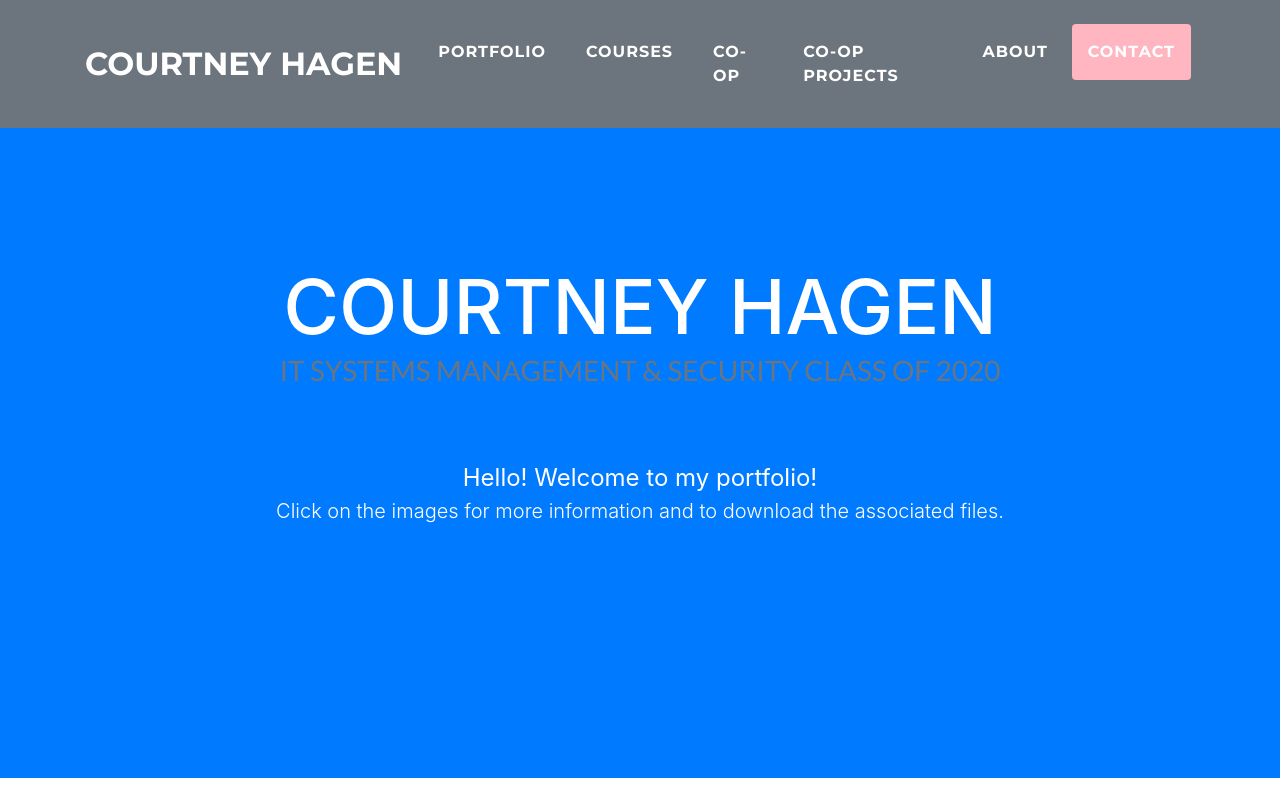
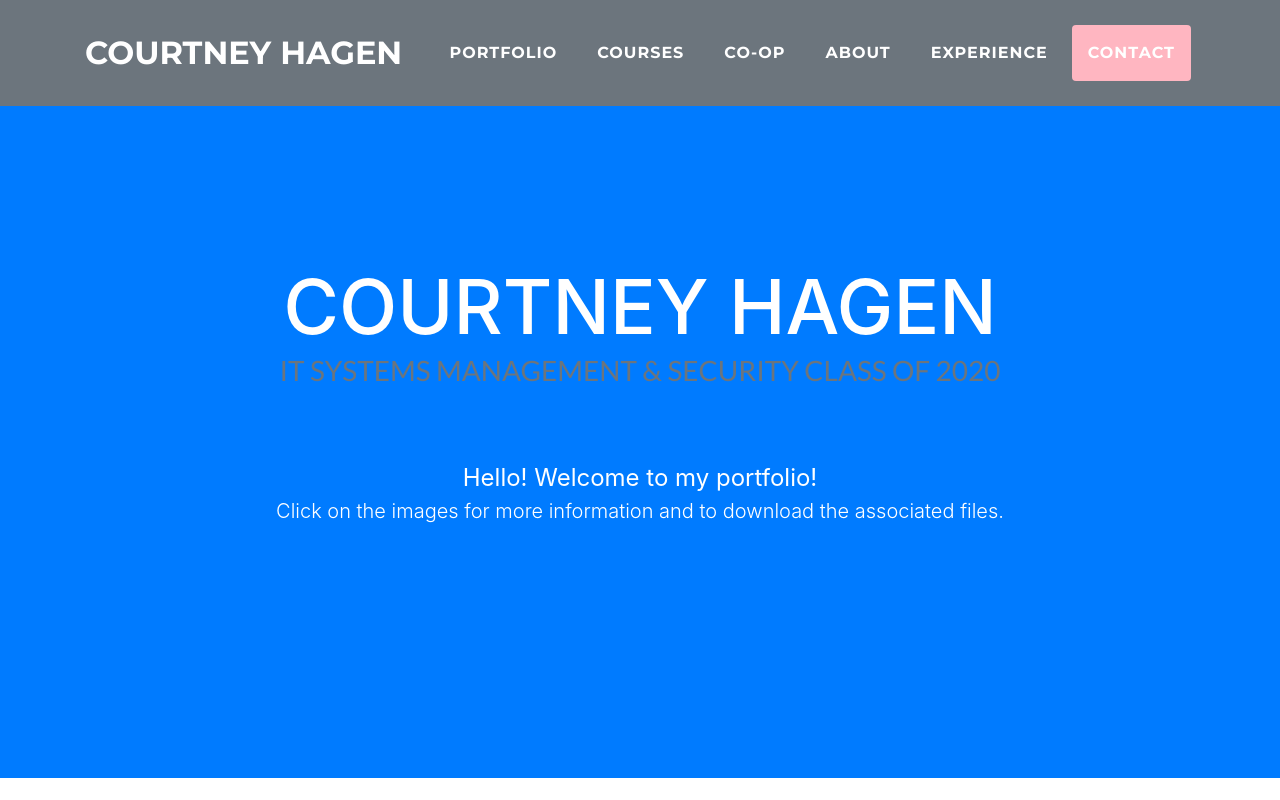
Before and after one commit to CourtneyHagen/CourtneyHagen.github.io, a website with bundled scripts: page index.html in a window 1280 px wide. Shown: the top 800 px of the page. Built offline with nearby package versions, Linux system fonts and the light colour scheme.

Commit message:
Modifying sections

```diff
--- a/index.html
+++ b/index.html
@@ -51,10 +51,10 @@
               <a class="nav-link py-3 px-0 px-lg-3 rounded js-scroll-trigger" href="#Co-Op">Co-Op</a>
             </li>
             <li class="nav-item mx-0 mx-lg-1">
-              <a class="nav-link py-3 px-0 px-lg-3 rounded js-scroll-trigger" href="#Co-Op-Projects">Co-Op Projects</a>
+              <a class="nav-link py-3 px-0 px-lg-3 rounded js-scroll-trigger" href="#about">About</a>
             </li>
             <li class="nav-item mx-0 mx-lg-1">
-              <a class="nav-link py-3 px-0 px-lg-3 rounded js-scroll-trigger" href="#about">About</a>
+              <a class="nav-link py-3 px-0 px-lg-3 rounded js-scroll-trigger" href="#experience">Experience</a>
             </li>
               <li class="nav-item mx-0 mx-lg-1">
                 <a class="nav-link py-3 px-0 px-lg-3 rounded js-scroll-trigger" href="#contact">Contact</a>
```
